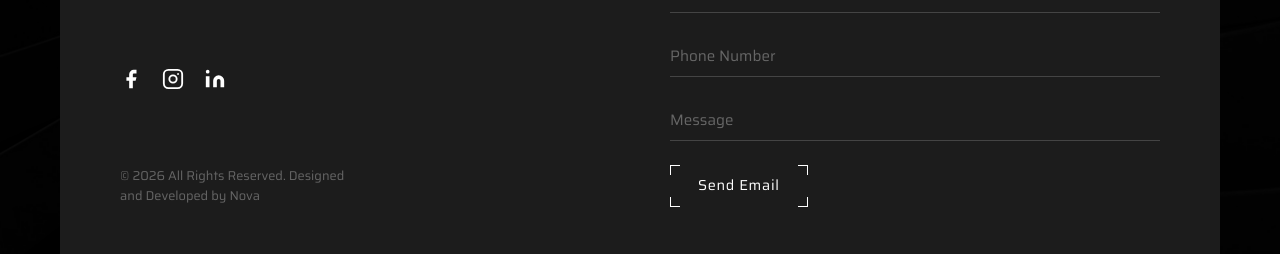
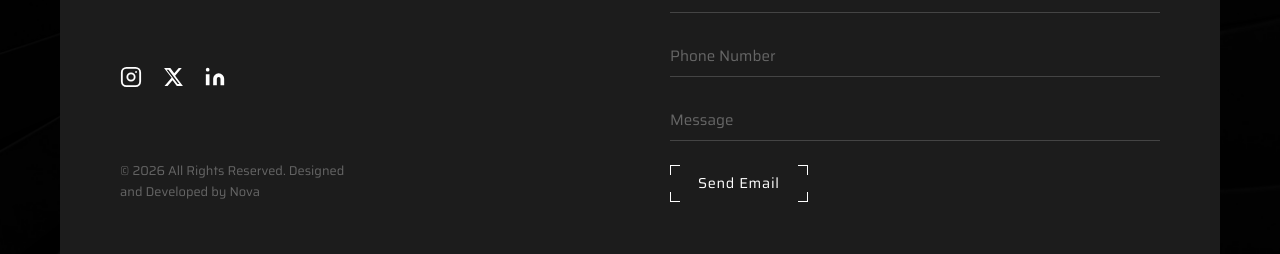
Before and after one commit to novahq-builds/Nova-Website, a Next.js app in the folder nova-website/: page / in a window 1280 px wide. Shown: the part 8232-8486 px from the top of the page. Built offline with nearby package versions, Linux system fonts and the light colour scheme.

Commit message:
added send email button animation

```diff
--- a/nova-website/components/FooterSection/FooterSection.module.css
+++ b/nova-website/components/FooterSection/FooterSection.module.css
@@ -6,7 +6,6 @@
   font-family: var(--font-saira), sans-serif;
 }
 
-/* Background image */
 .bgImage {
   position: absolute;
   inset: 0;
@@ -17,7 +16,6 @@
   z-index: 0;
 }
 
-/* Floating dark card */
 .card {
   position: relative;
   z-index: 1;
@@ -31,7 +29,6 @@
   margin: 0 auto;
 }
 
-/* Left */
 .left {
   display: flex;
   flex-direction: column;
@@ -68,7 +65,6 @@
   line-height: 1.6;
 }
 
-/* Right - Form */
 .right {
   display: flex;
   flex-direction: column;
@@ -100,7 +96,7 @@
   border-bottom-color: #ffffff;
 }
 
-/* Contact Button */
+/* ── Contact Button with corner animation + text roll-up ── */
 .contactBtn {
   position: relative;
   display: inline-flex;
@@ -115,14 +111,17 @@
   cursor: pointer;
   letter-spacing: 0.05em;
   align-self: flex-start;
+  overflow: hidden;
 }
 
+/* Corner brackets */
 .corner {
   position: absolute;
   width: 10px;
   height: 10px;
   border-color: #ffffff;
   border-style: solid;
+  transition: transform 0.35s cubic-bezier(0.4, 0, 0.2, 1);
 }
 
 .corner[data-pos="tl"] {
@@ -146,6 +145,46 @@
   border-width: 0 1px 1px 0;
 }
 
+.contactBtn:hover .corner[data-pos="tl"] {
+  transform: translate(6px, 6px);
+}
+.contactBtn:hover .corner[data-pos="tr"] {
+  transform: translate(-6px, 6px);
+}
+.contactBtn:hover .corner[data-pos="bl"] {
+  transform: translate(6px, -6px);
+}
+.contactBtn:hover .corner[data-pos="br"] {
+  transform: translate(-6px, -6px);
+}
+
+/* Text roll-up */
+.btnText {
+  display: flex;
+  flex-direction: column;
+  overflow: hidden;
+  height: 1.2em;
+  line-height: 1.2em;
+}
+
+.btnTextInner {
+  display: flex;
+  flex-direction: column;
+  transition: transform 0.35s cubic-bezier(0.4, 0, 0.2, 1);
+}
+
+.contactBtn:hover .btnTextInner {
+  transform: translateY(-1.2em);
+}
+
+.btnTextTop,
+.btnTextBottom {
+  display: block;
+  height: 1.2em;
+  line-height: 1.2em;
+  white-space: nowrap;
+}
+
 /* Giant NOVA wordmark at bottom */
 .wordmark {
   position: relative;
--- a/nova-website/components/FooterSection/FooterSection.tsx
+++ b/nova-website/components/FooterSection/FooterSection.tsx
@@ -3,37 +3,19 @@ import styles from "./FooterSection.module.css";
 export default function FooterSection() {
   return (
     <footer className={styles.footer}>
-      {/* Background image */}
       <div className={styles.bgImage} />
 
-      {/* Floating Card */}
       <div className={styles.card}>
         {/* Left */}
         <div className={styles.left}>
           <h2 className={styles.heading}>
-            Let's Build Something
+            Let&apos;s Build Something
             <br />
             Amazing Together
           </h2>
 
           <div className={styles.socials}>
-            <a href="#" aria-label="Facebook" className={styles.socialLink}>
-              <svg
-                width="22"
-                height="22"
-                viewBox="0 0 24 24"
-                fill="currentColor"
-              >
-                <path d="M18 2h-3a5 5 0 0 0-5 5v3H7v4h3v8h4v-8h3l1-4h-4V7a1 1 0 0 1 1-1h3z" />
-              </svg>
-            </a>
-            <a
-              href="https://www.instagram.com/novahq.builds?igsh=MTg3bXV3YzdqdWM3aA%3D%3D&utm_source=qr"
-              target="_blank"
-              rel="noopener noreferrer"
-              aria-label="Instagram"
-              className={styles.socialLink}
-            >
+            <a href="#" aria-label="Instagram" className={styles.socialLink}>
               <svg
                 width="22"
                 height="22"
@@ -53,7 +35,16 @@ export default function FooterSection() {
                 />
               </svg>
             </a>
-
+            <a href="#" aria-label="X" className={styles.socialLink}>
+              <svg
+                width="22"
+                height="22"
+                viewBox="0 0 24 24"
+                fill="currentColor"
+              >
+                <path d="M18.244 2.25h3.308l-7.227 8.26 8.502 11.24H16.17l-4.714-6.231-5.401 6.231H2.744l7.737-8.835L2.25 2.25h6.838l4.26 5.632 4.896-5.632zm-1.161 17.52h1.833L7.084 4.126H5.117z" />
+              </svg>
+            </a>
             <a
               href="https://www.linkedin.com/company/novahq-builds"
               target="_blank"
@@ -106,9 +97,14 @@ export default function FooterSection() {
           <button className={styles.contactBtn}>
             <span className={styles.corner} data-pos="tl" />
             <span className={styles.corner} data-pos="tr" />
-            Send Email
             <span className={styles.corner} data-pos="bl" />
             <span className={styles.corner} data-pos="br" />
+            <span className={styles.btnText}>
+              <span className={styles.btnTextInner}>
+                <span className={styles.btnTextTop}>Send Email</span>
+                <span className={styles.btnTextBottom}>Send Email</span>
+              </span>
+            </span>
           </button>
         </div>
       </div>
```
